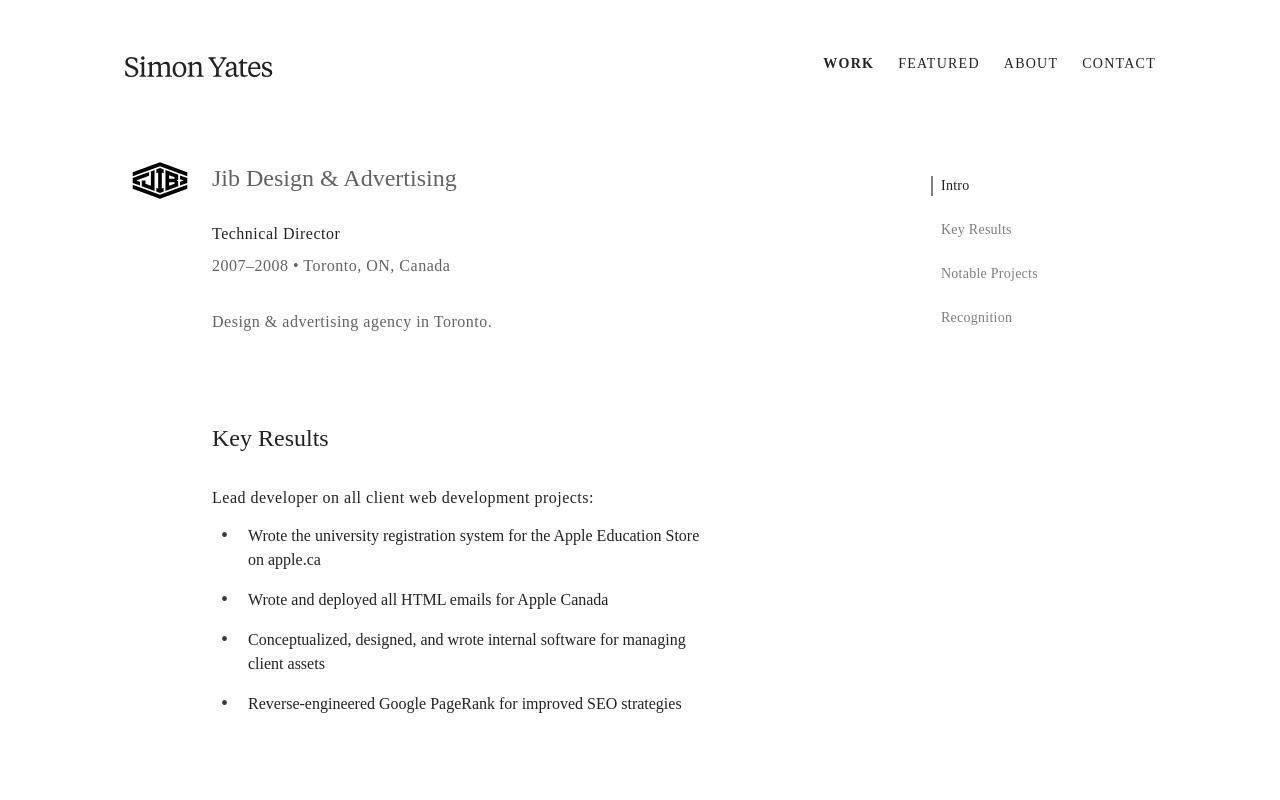
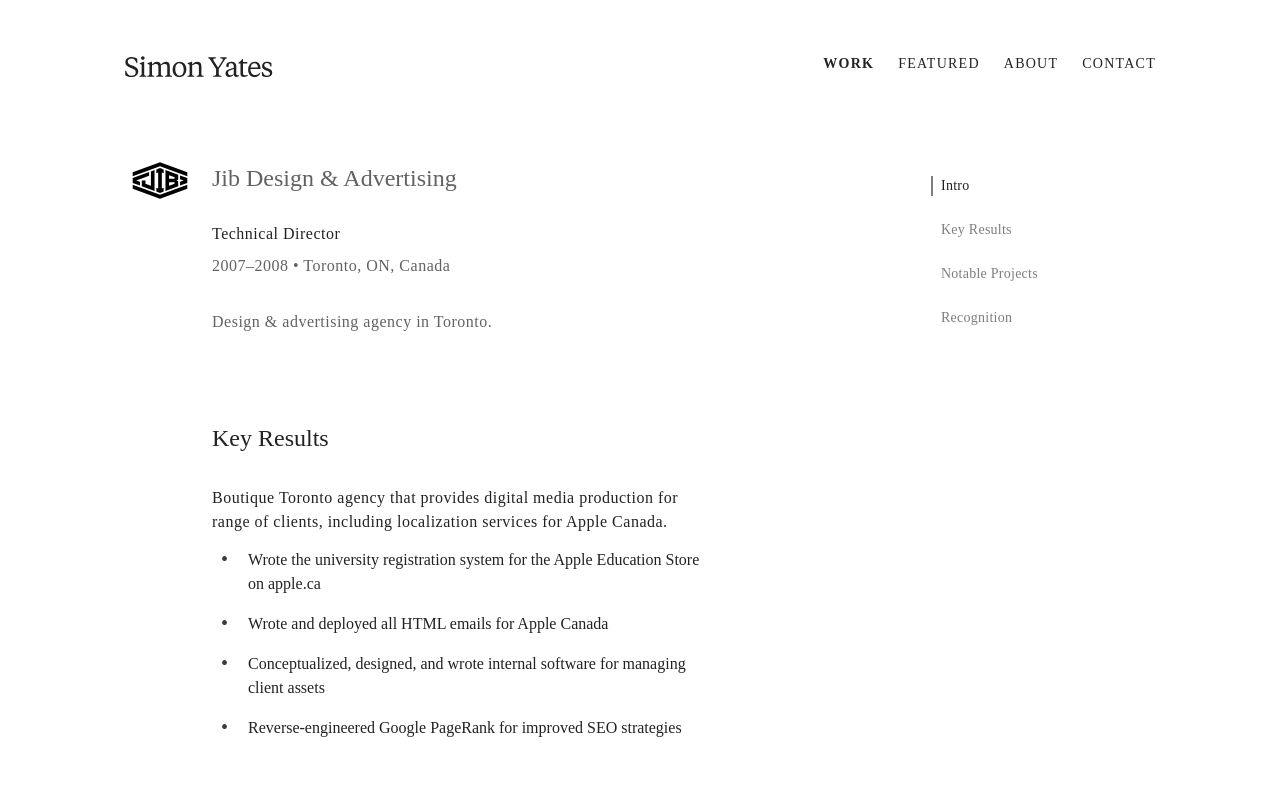
Before and after one commit to cheftechnical/simonyates, a React (Create React App) app: page /work/jib-design-and-advertising in a window 1280 px wide. Shown: the top 800 px of the page. Built offline with nearby package versions, Linux system fonts and the light colour scheme; a web font is replaced by a local one.

Commit message:
Fix typography

```diff
--- a/src/pages/About/LifeAsAMaker.tsx
+++ b/src/pages/About/LifeAsAMaker.tsx
@@ -106,7 +106,7 @@
                     </Typography>
                     <Typography className={classes.bodyNext} group="primary" variant="body" weight="regular">
                         It was an 80386SX with a 40 MB HDD, and (I think) 4 MB of RAM. Pre-installed with DOS 4.01, it
-                        came equipped with a SoundBlaster sound card—which was state of the art at the time, and a bunch
+                        came equipped with a SoundBlaster sound card&mdash;which was state of the art at the time, and a bunch
                         of educational games from The Learning Company&nbsp;(TLC).
                     </Typography>
                 </Grid>
--- a/src/pages/WorkAt/GenworthCanada/index.tsx
+++ b/src/pages/WorkAt/GenworthCanada/index.tsx
@@ -55,7 +55,7 @@
 								<Ul>
 									<Li>Designed system to automatically detect names and addresses which may refer to the same subject, but use different spelling</Li>
 									<Li>Hosted regular company-wide Lunch-and-Learn&rsquo;s on Elasticsearch and demonstrated its applications</Li>
-									<Li>Saved the company multi-thousand dollars of annual expenditures by identifying an area of improvement—it eliminated the need for a third-party vendor service</Li>
+									<Li>Saved the company multi-thousand dollars of annual expenditures by identifying an area of improvement&mdash;it eliminated the need for a third-party vendor service</Li>
 									<Li>Became the &ldquo;go-to-guy&rdquo; on all things Elasticsearch</Li>
 								</Ul>
 							</Section>
--- a/src/pages/WorkAt/JibDesignAndAdvertising/index.tsx
+++ b/src/pages/WorkAt/JibDesignAndAdvertising/index.tsx
@@ -51,8 +51,7 @@
 									Key Results
 								</WorkAtSectionTitle>
 								<Typography group="primary" variant="body" weight="regular">
-									{/* @todo: update this line */}
-									Lead developer on all client web development&nbsp;projects:
+									Boutique Toronto agency that provides digital media production for range of clients, including localization services for Apple&nbsp;Canada.
 								</Typography>
 								<Ul>
 									<Li>Wrote the university registration system for the Apple Education Store on&nbsp;apple.ca</Li>
@@ -72,7 +71,7 @@
 											When Apple launched the original iPhone in Canada, they partnered with the Montreal Gazette to feature their online newspaper in its live press demo. This was an extremely high-profile event for Apple, and they couldn&rsquo;t risk any hiccups from a poorly rendering page view. So I built their replica website for this&nbsp;demo.
 										</Typography>
 										<Typography next group="primary" variant="body" weight="regular">
-											As a show of thanks, the partners of Jib gave me an iPhone—6 months before it was available in Canada. Although I  don&rsquo;t use it anymore, I still have it (box included). They&rsquo;re quite a collector&rsquo;s item&nbsp;now.
+											As a show of thanks, the partners of Jib gave me an iPhone&mdash;6 months before it was available in Canada. Although I don&rsquo;t use it anymore, I still have it (box included). They&rsquo;re quite a collector&rsquo;s item&nbsp;now.
 										</Typography>
 									</WorkAtProject>
 
```
